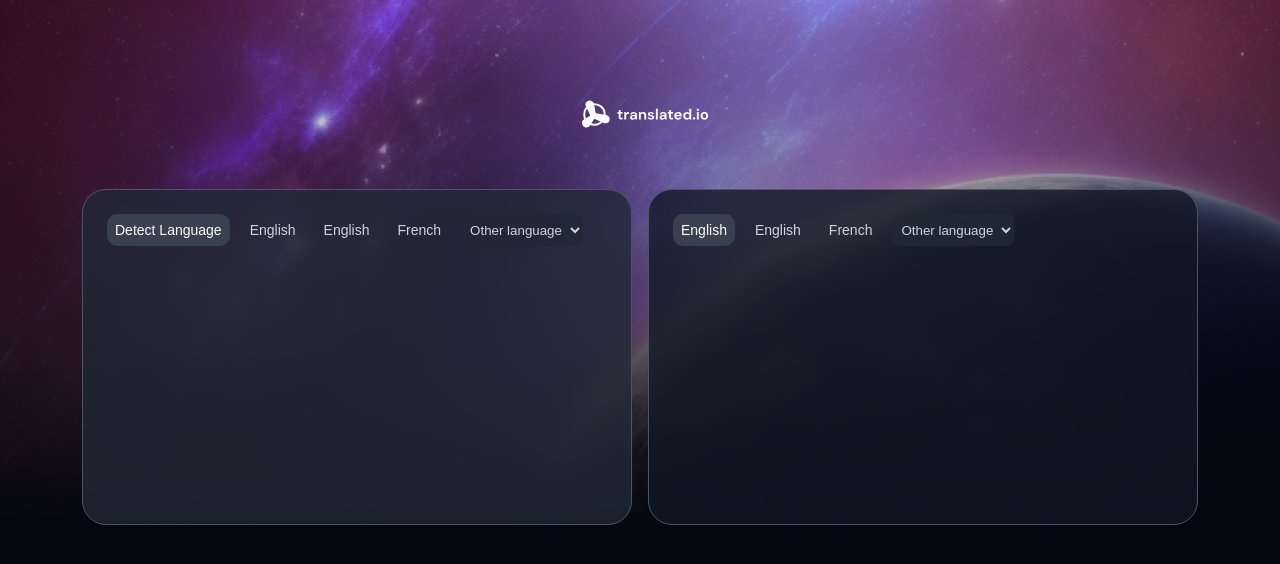
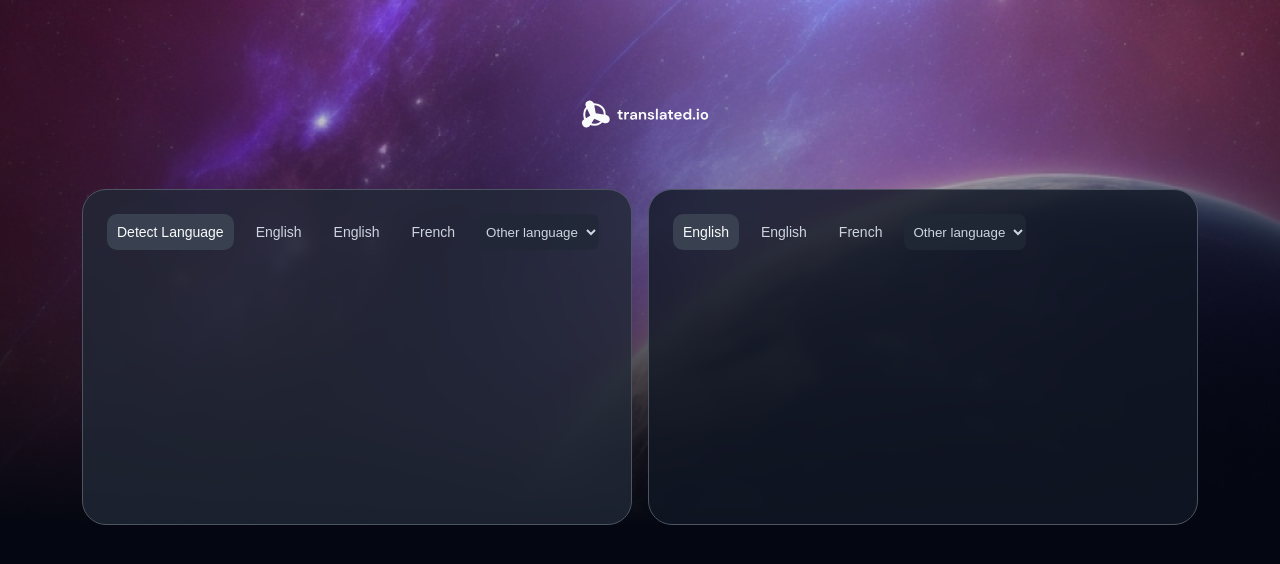
Before and after one commit to EdiedRamos/translate, a React (Vite) app: page / in a window 1280 px wide. Shown: the top 564 px of the page. Built offline with nearby package versions, Linux system fonts and the light colour scheme.

Commit message:
feat: update language button padding

```diff
--- a/src/components/LanguageButton/LanguageButton.scss
+++ b/src/components/LanguageButton/LanguageButton.scss
@@ -4,7 +4,7 @@
   border: none;
   border-radius: 10px;
   background-color: inherit;
-  padding: 8px;
+  padding: 10px;
   color: $gray-100;
   font-size: 14px;
 
```
